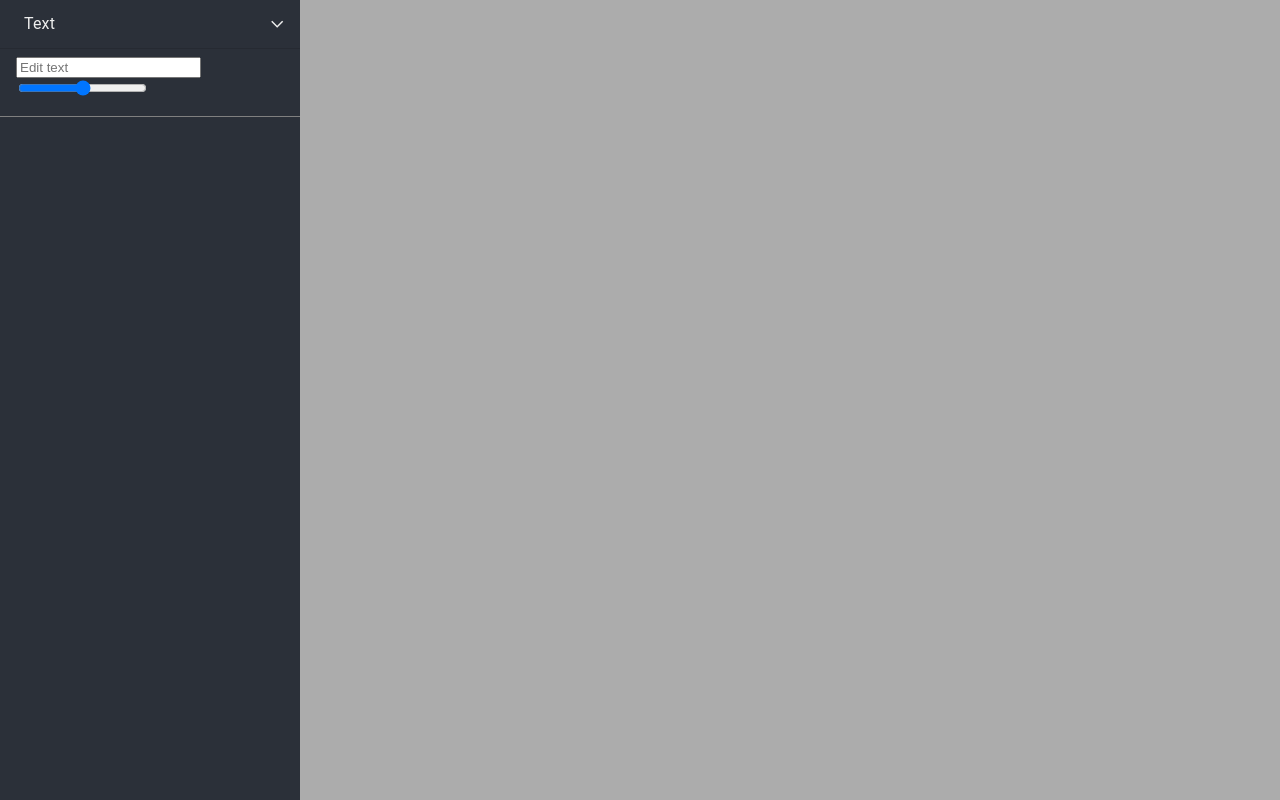
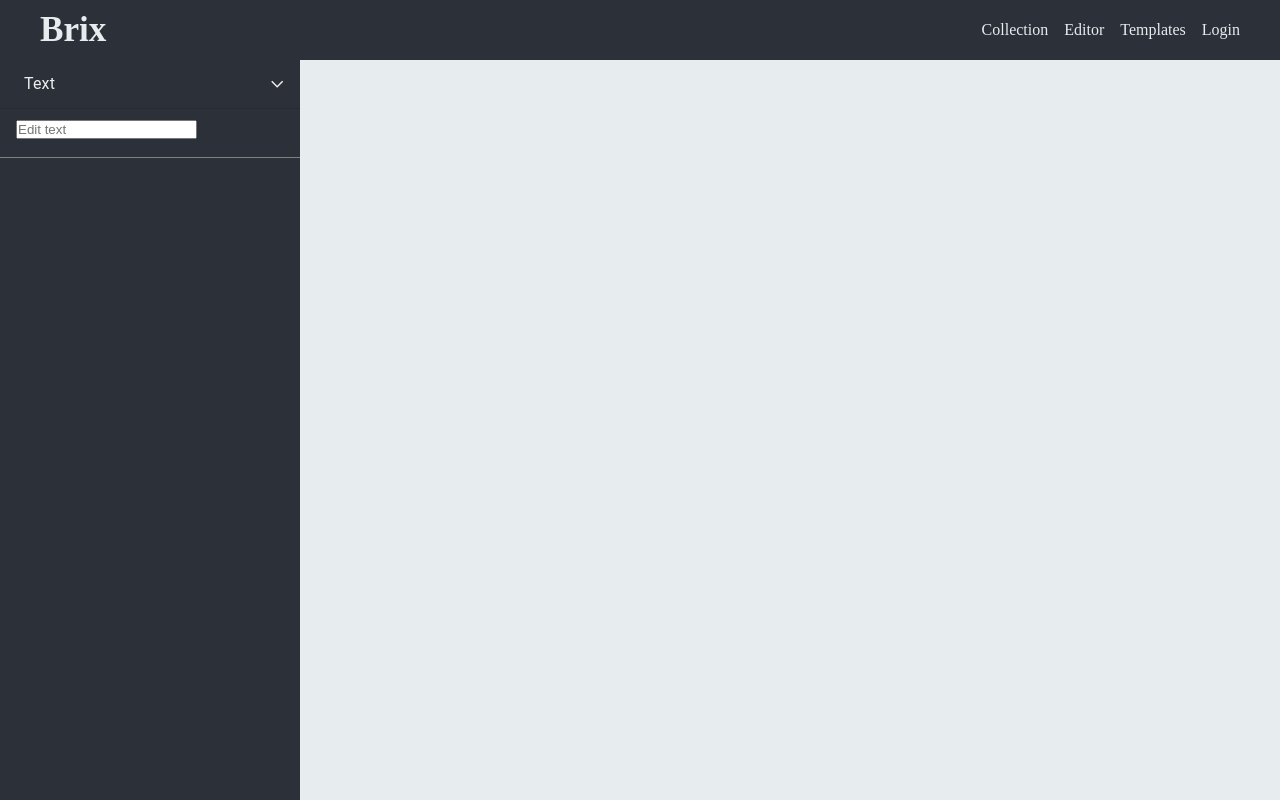
Before and after one commit to shahafle/WebZone_frontend, a React (Create React App) app: page /editor in a window 1280 px wide. Shown: the top 800 px of the page. Built offline with nearby package versions, Linux system fonts and the light colour scheme.

Commit message:
* Just in Case (noy)

```diff
--- a/src/App.jsx
+++ b/src/App.jsx
@@ -9,7 +9,7 @@ import { AppFooter } from './js/cmps/AppFooter';
 export function App() {
   return (
     <section className="main-app">
-      {/* <AppHeader /> */}
+      <AppHeader />
       <Routes>
         {routes.map(route => <Route key={route.path} exact={true} element={route.component} path={route.path} />)}
       </Routes>
--- a/src/js/cmps/AppHeader.jsx
+++ b/src/js/cmps/AppHeader.jsx
@@ -3,15 +3,13 @@ import { Link } from 'react-router-dom'
 export function AppHeader() {
     return (
         <header className="main-header">
-            <div className="header-content flex justify-between">
-                <h2 className="logo">Brix</h2>
-                <nav className="main-nav flex align-center">
-                    <div className="container">
-                        <Link to="/"> Collection</Link>
-                        <Link to="/editor"> Editor</Link>
-                        <Link to="/"> Templates</Link>
-                        <Link to="/"> Login</Link>
-                    </div>
+            <div className="header-content main-layout flex justify-between align-center">
+                <h1 className="logo">Brix</h1>
+                <nav className="nav-menu flex align-center">
+                    <Link className="clean-link nav-link" to="/"> Collection</Link>
+                    <Link className="clean-link nav-link" to="/editor"> Editor</Link>
+                    <Link className="clean-link nav-link" to="/"> Templates</Link>
+                    <Link className="clean-link nav-link" to="/"> Login</Link>
                 </nav>
             </div>
         </header>
--- a/src/js/pages/editor-page/EditorPage.jsx
+++ b/src/js/pages/editor-page/EditorPage.jsx
@@ -6,6 +6,6 @@ export function EditorPage() {
 
    return <main>
       <EditorSidebar />
-      {/* <EditorBoard /> */}
+      <EditorBoard />
    </main>
 }
--- a/src/js/pages/editor-page/cmps/EditAccordion.jsx
+++ b/src/js/pages/editor-page/cmps/EditAccordion.jsx
@@ -5,9 +5,6 @@ import MuiAccordionSummary from '@mui/material/AccordionSummary';
 import MuiAccordionDetails from '@mui/material/AccordionDetails';
 import Typography from '@mui/material/Typography';
 import ArrowForwardIosSharpIcon from '@mui/icons-material/ArrowForwardIosSharp';
-
-
-
 
 
 
@@ -29,9 +26,9 @@ export function EditAccordion() {
                     <Typography>Text</Typography>
                 </AccordionSummary>
                 <AccordionDetails>
-                    <input type="text" placeholder="Edit text"/>
-                    <input type="range" />
-                    {/* <StyledTypography>Template Item #1</StyledTypography> */}
+                    {/* <input type="text" placeholder="Edit text"/> */}
+                    {/* <input type="range" /> */}
+                    <StyledTypography><input type="text" placeholder="Edit text" /></StyledTypography>
                     {/* <StyledTypography>Template Item #2</StyledTypography> */}
                 </AccordionDetails>
             </Accordion>
--- a/src/styles/basics/_base.scss
+++ b/src/styles/basics/_base.scss
@@ -1,5 +1,7 @@
 * {
     box-sizing: border-box;
+    margin: 0;
+    padding: 0;
 }
 
 html {
@@ -11,6 +13,6 @@ html {
 }
 
 body {
-    background-color: #acacac;
+    background-color: $color1;
     margin: 0;
 }
--- a/src/styles/basics/_layout.scss
+++ b/src/styles/basics/_layout.scss
@@ -1,3 +1,4 @@
 .main-layout {
-
+    margin: auto;
+    max-width: 1200px;
 }
--- a/src/styles/cmps/_app-header.scss
+++ b/src/styles/cmps/_app-header.scss
@@ -1,16 +1,16 @@
-.main-header{
-   background-color: gold;
-   & .header-content{
-       margin: 0 0.8rem;
-       margin-bottom: 1rem
-   }
-}
+.main-header {
+    height: 60px;
+    background-color: $color3;
+    color: $color1;
 
-.main-nav{
-    & .container > *{
-        color: black;
-        text-decoration:none;
-        margin:4px;
-        cursor: pointer;
+    & .header-content {
+        height: 100%;
+
+        .logo {
+            font-size: 2.2rem;
+        }
+        .nav-menu {
+            gap: 1rem;
+        }
     }
 }
--- a/src/styles/pages/editor-page/cmps/_editor-sidebar.scss
+++ b/src/styles/pages/editor-page/cmps/_editor-sidebar.scss
@@ -1,5 +1,5 @@
 .editor-sidebar {
-    background-color: #2b3039;
+    background-color: $color3;
     height: 100vh; // for development phase, later we'll account for the header
     width: 300px;
 }
--- a/src/styles/setup/_variables.scss
+++ b/src/styles/setup/_variables.scss
@@ -1,4 +1,3 @@
-// $font-main:
-$bg-color: #282a2e;
-// $color-main:
-// $color-secondary:
+$color1: #e7ecef;
+$color2: #3a7ca5;
+$color3: #2b3039;
```
Also changed, not shown: src/js/pages/editor-page/cmps/ImageStyles.jsx (added, +8 -0 lines).
